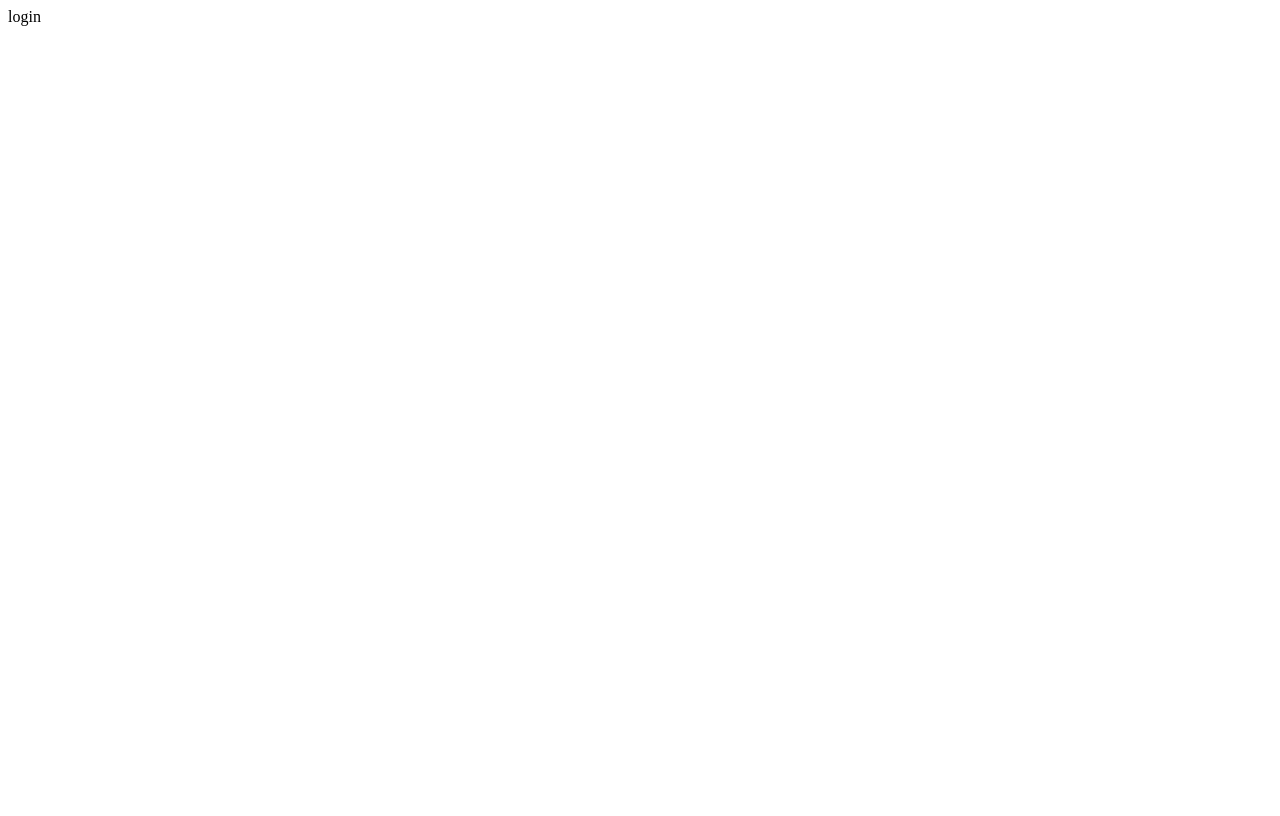
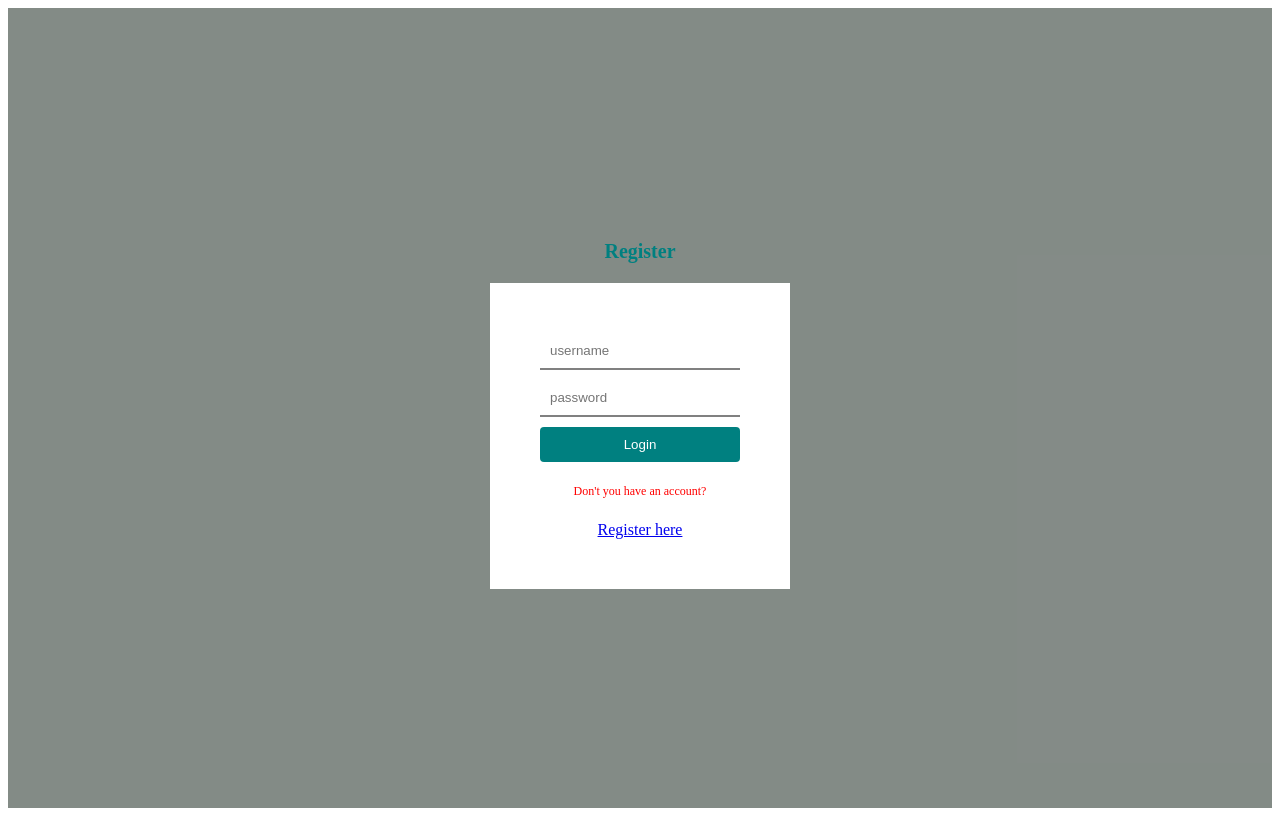
Before and after one commit to ghermaico135/my-blog-app, a React app: page /Login in a window 1280 px wide. Built offline with nearby package versions, Linux system fonts and the light colour scheme; the HTML template or start-up script is replaced by a standard one.

Commit message:
Adding login and register page design

```diff
--- a/src/App.jsx
+++ b/src/App.jsx
@@ -21,7 +21,7 @@ function App() {
                   <Route path="Write" element={<Write/>} />
               </Route>
 
-              <Route path="/login" element={<NoLayout />}>
+              <Route path="/Login" element={<NoLayout />}>
                   <Route index element={<Login/>} />
               </Route>
 
--- /dev/null
+++ b/src/Style/style.scss
@@ -0,0 +1,59 @@
+$lightGreen :rgba(123, 131, 126, 0.933);
+
+.app{
+    .container{
+        .auth{
+            display: flex;
+            flex-direction: column;
+            align-items: center;
+            justify-content: center;
+            background-color:$lightGreen;
+            height: 100vh;
+
+
+            h1{
+                font-size: 20px;
+                margin-bottom: 20px;
+                color: teal;
+            }
+            form{
+                display: flex;
+                flex-direction: column;
+                padding:50px;
+                width: 200px;
+                gap: 10px;
+                background-color: #fff;
+
+                input{
+                    border: none;
+                    border-bottom:2px solid gray ;
+                    padding:10px;
+                    outline: none;
+                }
+
+                button{
+                    padding: 10px;
+                    background-color: teal;
+                    border: none;
+                    border-radius: 4px;
+                    cursor: pointer;
+                    color: #fff;
+                }
+                p{
+                    color: red;
+                    text-align: center;
+                    font-size: 12px;
+                }
+
+                span{
+                    text-align: center;
+                    Link{
+                        text-decoration: none;
+                    }
+                }
+            }
+        }
+
+
+    }
+}
--- a/src/components/Navbar.jsx
+++ b/src/components/Navbar.jsx
@@ -10,7 +10,7 @@ function Navbar() {
             <Link to="/">Home</Link>
           </li>
           <li>
-            <Link to="/login">Login</Link>
+            <Link to="/Login">Login</Link>
           </li>
           <li>
             <Link to="/Register">Register</Link>
--- a/src/pages/Login.jsx
+++ b/src/pages/Login.jsx
@@ -1,8 +1,18 @@
 import React from 'react'
-
+import "../Style/style.scss"
+import { Link } from 'react-router-dom'
 function login() {
   return (
-    <div>login</div>
+    <div className="auth">
+      <h1> Register</h1>
+      <form >
+        <input type="text" placeholder='username' required/>
+        <input type="password" placeholder='password'  required/>
+        <button>Login</button>
+        <p>Don't you have an account?</p>
+        <span><Link to="/Register">Register here</Link></span>
+      </form>
+    </div>
   )
 }
 
--- a/src/pages/Register.jsx
+++ b/src/pages/Register.jsx
@@ -1,8 +1,19 @@
 import React from 'react'
+import "../Style/style.scss"
+import {Link} from "react-router-dom"
 
 function Register() {
   return (
-    <div>Register</div>
+    <div className="auth">
+    <h1>Login</h1>
+    <form>
+      <input type="text" placeholder='username' required/>
+      <input type="email" placeholder='Email' required/>
+      <input type="password" placeholder='password' required/>
+      <button>Register</button>
+      <span><p>If you have an account?</p> <Link to="/Login">Login here</Link></span>
+    </form>
+  </div>
   )
 }
 
--- a/src/style.scss
+++ /dev/null
@@ -1,5 +0,0 @@
-.app{
-    .container{
-
-    }
-}
```
